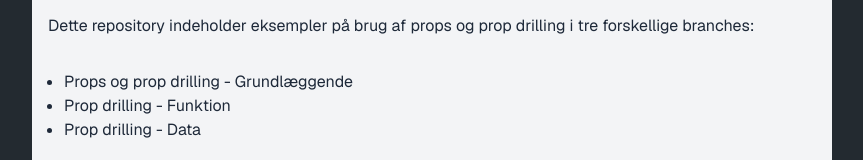
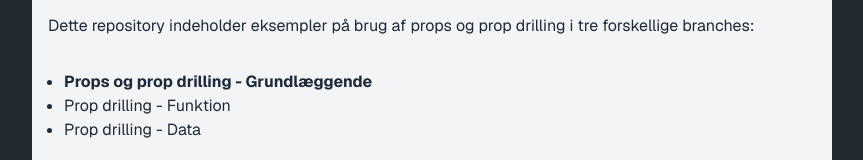
Before and after one commit to Vicky8484/next-react-prop-drilling, a Next.js app: page / in a window 1280 px wide. Shown: the part 718-878 px from the top of the page, without its empty margins (208-1071 px from the left). Built offline with nearby package versions, Linux system fonts and the light colour scheme.

Commit message:
fed skrift på ul

```diff
--- a/src/app/page.js
+++ b/src/app/page.js
@@ -55,7 +55,9 @@ export default function Home() {
           drilling i tre forskellige branches:
         </p>
         <ul className="list-disc p-4">
-          <li>Props og prop drilling - Grundlæggende</li>
+          <li>
+            <b>Props og prop drilling - Grundlæggende</b>
+          </li>
           <li>Prop drilling - Funktion</li>
           <li>Prop drilling - Data</li>
         </ul>
```
